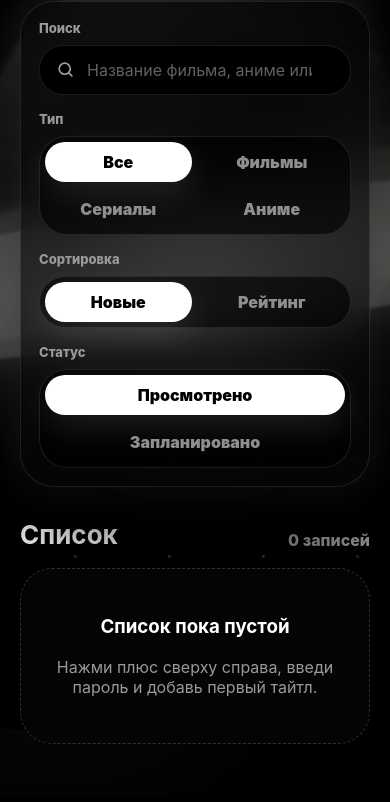
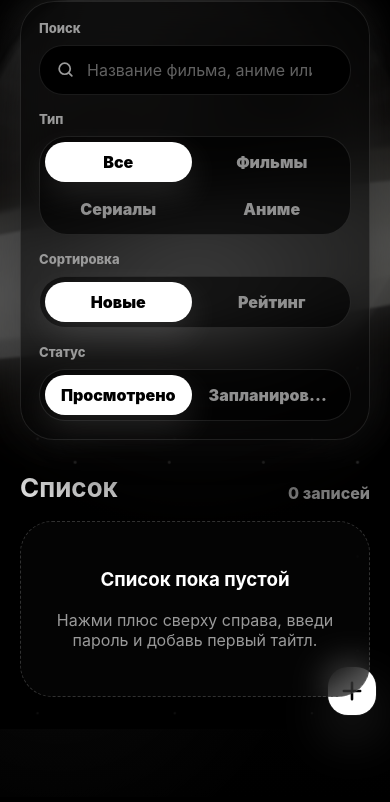
Before and after one commit to yadobr1337/me, a plain HTML site: page index.html in a window 390 px wide. Shown: the part 115-917 px from the top of the page. After the commit the page ends 870 px from the top, so only its background shows below. Drawn offline with Linux system fonts and the light colour scheme.

Commit message:
Fix filter buttons and mobile add button

```diff
--- a/app.js
+++ b/app.js
@@ -206,15 +206,7 @@ function render() {
 }
 
 function smoothRender() {
-  const shouldSkipTransition = window.matchMedia("(max-width: 560px)").matches || items.length > 30;
-  if (!document.startViewTransition || shouldSkipTransition) {
-    render();
-    return;
-  }
-
-  document.startViewTransition(() => {
-    render();
-  });
+  render();
 }
 
 async function loadImageChoices() {
--- a/index.html
+++ b/index.html
@@ -4,7 +4,7 @@
     <meta charset="UTF-8" />
     <meta name="viewport" content="width=device-width, initial-scale=1.0" />
     <title>Мой список просмотренного</title>
-    <link rel="stylesheet" href="styles.css?v=20260427-fast2" />
+    <link rel="stylesheet" href="styles.css?v=20260427-buttons1" />
   </head>
   <body>
     <div class="space-bg" aria-hidden="true">
@@ -186,6 +186,6 @@
       </form>
     </dialog>
 
-    <script src="app.js?v=20260427-fast2"></script>
+    <script src="app.js?v=20260427-buttons1"></script>
   </body>
 </html>
--- a/styles.css
+++ b/styles.css
@@ -318,7 +318,7 @@ button {
 .shell {
   position: relative;
   z-index: 1;
-  max-width: 1280px;
+  max-width: 1360px;
   margin: 0 auto;
 }
 
@@ -463,7 +463,7 @@ h2 {
 
 .controls {
   display: grid;
-  grid-template-columns: minmax(250px, 1fr) minmax(340px, 0.95fr) minmax(190px, 0.55fr) minmax(280px, 0.75fr);
+  grid-template-columns: minmax(280px, 1.2fr) minmax(420px, 1fr) minmax(230px, 0.62fr) minmax(360px, 0.82fr);
   gap: 16px;
   align-items: end;
   margin-bottom: 32px;
@@ -636,14 +636,19 @@ input[type="range"] {
 .segmented button,
 .sort-options button,
 .status-options button {
+  position: relative;
+  z-index: 1;
+  width: 100%;
   min-height: 40px;
   border: 0;
   border-radius: 23px;
   color: #8f8f8f;
   background: transparent;
   font-weight: 900;
-  padding: 0 12px;
+  padding: 0 10px;
   white-space: nowrap;
+  overflow: hidden;
+  text-overflow: ellipsis;
   transition: color 170ms ease, background 170ms ease, transform 170ms ease;
 }
 
@@ -1541,7 +1546,7 @@ input[type="range"] {
   }
 
   .status-options {
-    grid-template-columns: 1fr;
+    grid-template-columns: repeat(2, 1fr);
   }
 
   .black-hole {
@@ -1625,7 +1630,7 @@ input[type="range"] {
 
   .topbar {
     display: grid;
-    grid-template-columns: minmax(0, 1fr) 56px;
+    grid-template-columns: 1fr;
     align-items: start;
     gap: 12px;
     padding-top: 26px;
@@ -1636,6 +1641,13 @@ input[type="range"] {
     max-width: 100%;
     font-size: clamp(34px, 14vw, 42px);
     letter-spacing: -0.04em;
+  }
+
+  .add-button {
+    position: fixed;
+    right: 14px;
+    bottom: 14px;
+    z-index: 8;
   }
 
   .black-hole {
@@ -1704,10 +1716,15 @@ input[type="range"] {
   }
 
   .icon-button {
-    width: 56px;
-    height: 56px;
+    width: 48px;
+    height: 48px;
     flex: 0 0 auto;
-    border-radius: 24px;
+    border-radius: 20px;
+  }
+
+  .icon-button svg {
+    width: 28px;
+    height: 28px;
   }
 
   .grid {
```
